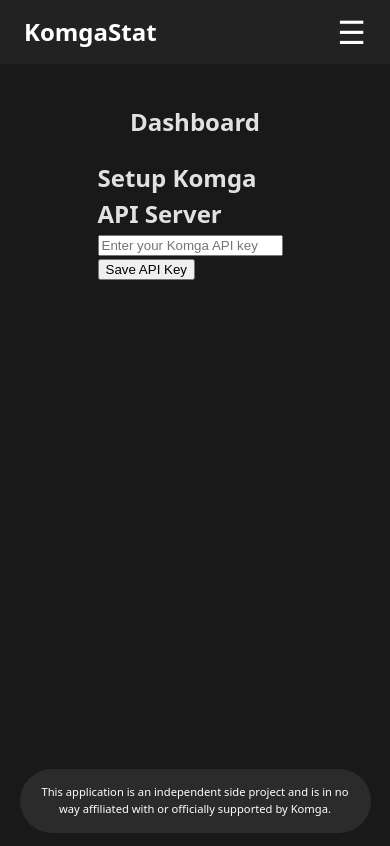
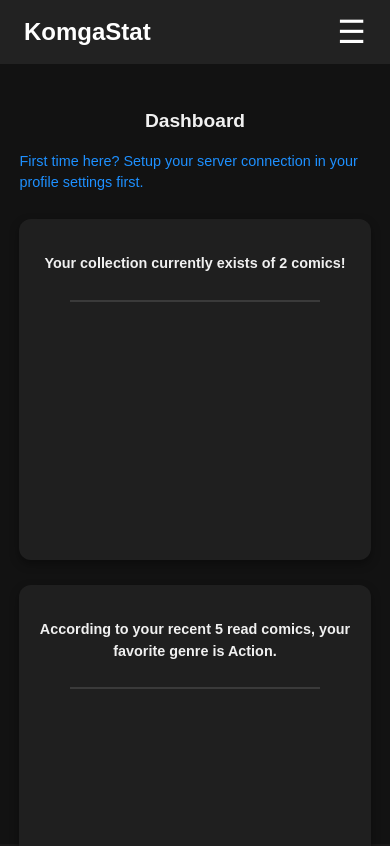
Before and after one commit to dannynoordamdev/KomgaStat, a React (Vite) app: page /dashboard in a window 390 px wide. Shown: the top 846 px of the page. Built offline with nearby package versions, Linux system fonts and the light colour scheme; no server answers.

Commit message:
Created profile component -> dashboard preparation components

```diff
--- a/package.json
+++ b/package.json
@@ -10,6 +10,9 @@
     "preview": "vite preview"
   },
   "dependencies": {
+    "@emotion/react": "^11.14.0",
+    "@emotion/styled": "^11.14.0",
+    "@mui/material": "^7.0.1",
     "firebase": "^11.6.0",
     "font-awesome": "^4.7.0",
     "react": "^19.0.0",
--- a/src/App.jsx
+++ b/src/App.jsx
@@ -6,6 +6,7 @@
 import Setup from './Pages/SetupPage'
 import Login from './Pages/Login'
 import Dashboard from './Pages/Dashboard'
+import Profile from './Pages/Profile'
 
 function App() {
   return (
@@ -16,11 +17,11 @@
         <Route path='/setup' element={<Setup />} />
         <Route path='/login' element={<Login />} />
         <Route path='/dashboard' element={<Dashboard />} />
+        <Route path='/profile' element={<Profile />} />
 
 
 
       </Routes>
-      <Footer />
     </Router>
   )
 }
--- a/src/Components/Navbar.jsx
+++ b/src/Components/Navbar.jsx
@@ -16,6 +16,19 @@
         return () => unsubscribe();
     }, []);
 
+    const handleClickOutside = (e) => {
+        if (menuOpen && !e.target.closest('.navbar-right') && !e.target.closest('.hamburger')) {
+            setMenuOpen(false);
+        }
+    };
+
+    useEffect(() => {
+        document.addEventListener('click', handleClickOutside);
+        return () => {
+            document.removeEventListener('click', handleClickOutside);
+        };
+    }, [menuOpen]);
+
     const handleLogout = async () => {
         try {
             await signOut(auth);
@@ -23,6 +36,16 @@
         } catch (error) {
             console.error("Logout error:", error);
         }
+        setMenuOpen(false); // Close the menu after logout
+    };
+
+    const handleProfile = () => {
+        navigate("/profile");
+        setMenuOpen(false);
+    };
+
+    const handleLinkClick = () => {
+        setMenuOpen(false); // Close menu when any link is clicked
     };
 
     return (
@@ -31,26 +54,25 @@
                 <Link to="/" className="logo">KomgaStat</Link>
             </div>
 
-            <div className="hamburger" onClick={() => setMenuOpen(!menuOpen)}>
+            <div className={`hamburger ${menuOpen ? "open" : ""}`} onClick={() => setMenuOpen(!menuOpen)}>
                 ☰
             </div>
 
             <div className={`navbar-right ${menuOpen ? "open" : ""}`}>
-
-                <a href="https://github.com/dannynoordamdev/komgastat" target="_blank" rel="noopener noreferrer">
+                <a href="https://github.com/dannynoordamdev/komgastat" target="_blank" rel="noopener noreferrer" onClick={handleLinkClick}>
                     <i className="fab fa-github"></i>
                 </a>
 
                 {user ? (
                     <div className="user-info">
                         <span className="user-email">{user.email}</span>
-                        <button onClick={handleLogout}>Sign Out</button>
-
+                        <button className="buttons" onClick={handleProfile}>Profile</button>
+                        <button className="buttons logout-btn" onClick={handleLogout}>Sign Out</button>
                     </div>
                 ) : (
                     <>
-                        <Link to="/login" className="login">Login</Link>
-                        <Link to="/setup" className="cta-button">Get Started</Link>
+                        <Link to="/login" className="login buttons" onClick={handleLinkClick}>Login</Link>
+                        <Link to="/setup" className="cta-button buttons" onClick={handleLinkClick}>Get Started</Link>
                     </>
                 )}
             </div>
--- a/src/Components/SetupAPIServer.jsx
+++ b/src/Components/SetupAPIServer.jsx
@@ -3,6 +3,7 @@
 import { auth } from "/Firebase/firebaseConfig.js";
 import { useNavigate } from "react-router-dom";
 import { onAuthStateChanged } from "firebase/auth";
+import '../Styling/Profile.css'
 
 const db = getFirestore();
 
@@ -55,6 +56,7 @@
             setRetrievedKey(apiKey);
             setApiKey("");
             alert("API Key saved securely, setup completed!");
+            window.location.reload();
         } catch (error) {
             console.error("Error saving API key:", error);
         }
@@ -73,28 +75,40 @@
 
             setRetrievedKey("");
             alert("API Key removed!");
+            window.location.reload();
+
         } catch (error) {
             console.error("Error removing API key:", error);
         }
     };
 
     return (
-        <div>
-            <h2>Setup Komga API Server</h2>
+        <div className="profile-container">
+            <hr/>
+            <p>Hosted URL of Komga server:</p>
+            <input
+                        type="text"
+                        placeholder="https://domain.com"
+                        value={apiKey}
+                        onChange={(e) => setApiKey(e.target.value)}
+                    />
+
             {retrievedKey ? (
                 <>
-                    <p>Your API key is securely stored.</p>
                     <button onClick={removeApiKey}>Remove API Key</button>
                 </>
             ) : (
+
                 <>
+                    <p>Komga API key</p>
+
                     <input
                         type="password"
                         placeholder="Enter your Komga API key"
                         value={apiKey}
                         onChange={(e) => setApiKey(e.target.value)}
                     />
-                    <button onClick={saveApiKey}>Save API Key</button>
+                    <button onClick={saveApiKey}>Save API Key + URL</button>
                 </>
             )}
         </div>
--- a/src/Pages/Dashboard.jsx
+++ b/src/Pages/Dashboard.jsx
@@ -1,31 +1,57 @@
-import React from "react"
+import React from "react";
 import { auth } from "/Firebase/firebaseConfig.js";
-import { onAuthStateChanged, signOut } from "firebase/auth";
+import { onAuthStateChanged } from "firebase/auth";
 import { useState, useEffect } from "react";
+import { Link } from "react-router-dom";
 import "../Styling/Dashboard.css";
-import SetupAPIServer from "../Components/SetupAPIServer";
 
 const Dashboard = () => {
-     const [user, setUser] = useState(null);
-
+    const [user, setUser] = useState(null);
 
     useEffect(() => {
         const unsubscribe = onAuthStateChanged(auth, (currentUser) => {
-             setUser(currentUser);
+            setUser(currentUser);
         });
         return () => unsubscribe();
     }, []);
 
-    return(
+    return (
         <>
-        <div className="dashboard-container">
+            <div className="dashboard-container">
+                <h1>Dashboard</h1>
+                <Link className="profilelink" to="/profile">
+                    First time here? Setup your server connection in your profile settings first.
+                </Link>
+            </div>
 
-        <h1>Dashboard</h1>
-        <SetupAPIServer />
+            <div className="insights-container">
+                <h3 className="insight-title">
+                    Your collection currently exists of {1 + 1} comics!
+                </h3>
+                <hr className="underline-title" />
+            </div>
 
-        </div>
+            <div className="insights-container">
+                <h3 className="insight-title">
+                    According to your recent 5 read comics, your favorite genre is {"Action"}.
+                </h3>
+                <hr className="underline-title" />
+            </div>
+            <div className="insights-container">
+                <h3 className="insight-title">
+                    Your collection currently exists of {1 + 1} comics!
+                </h3>
+                <hr className="underline-title" />
+            </div>
+
+            <div className="insights-container">
+                <h3 className="insight-title">
+                    According to your recent 5 read comics, your favorite genre is {"Action"}.
+                </h3>
+                <hr className="underline-title" />
+            </div>
         </>
-    )
+    );
 }
 
-export default Dashboard
+export default Dashboard;
--- a/src/Pages/Home.jsx
+++ b/src/Pages/Home.jsx
@@ -1,6 +1,7 @@
 import React from 'react'
 import { Link } from 'react-router-dom'
 import '../Styling/App.css'
+import Footer from '../Components/Footer'
 
 
 
@@ -13,6 +14,7 @@
         Don't have a Komga server yet? <a href="https://komga.org">Set one up now!</a>
       </p>
       <Link to="/setup" className="get-started-btn">View Insights!</Link>
+      <Footer/>
     </div>
   )
 }
--- /dev/null
+++ b/src/Pages/Profile.jsx
@@ -0,0 +1,85 @@
+import React, { useState, useEffect } from "react";
+import { auth } from "/Firebase/firebaseConfig.js";
+import { onAuthStateChanged } from "firebase/auth";
+import { getFirestore, doc, setDoc, getDoc, deleteField, updateDoc } from "firebase/firestore";
+import "../Styling/Profile.css";
+import SetupAPIServer from "../Components/SetupAPIServer";
+import { Link } from "react-router-dom";
+import { useNavigate } from "react-router-dom";
+
+const db = getFirestore();
+
+
+const Dashboard = () => {
+    const [retrievedKey, setRetrievedKey] = useState(null);
+    const [user, setUser] = useState(null);
+
+    useEffect(() => {
+        const unsubscribe = onAuthStateChanged(auth, (currentUser) => {
+            setUser(currentUser);
+        });
+
+        return () => unsubscribe();
+    }, []);
+
+    useEffect(() => {
+        if (!user) return;
+
+        const fetchApiKey = async () => {
+            try {
+                const userRef = doc(db, "users", user.uid);
+                const docSnap = await getDoc(userRef);
+
+                if (docSnap.exists() && docSnap.data().komgaApiKey) {
+                    setRetrievedKey(docSnap.data().komgaApiKey);
+                } else {
+                    setRetrievedKey(""); // No API key found
+                }
+            } catch (error) {
+                console.error("Error fetching API key:", error);
+                setRetrievedKey(null); // Error occurred while fetching key
+            }
+        };
+
+        fetchApiKey();
+    }, [user]);
+
+    return (
+        <div className="profile-container">
+            <h1>Profile</h1>
+            {user ? (
+                <div>
+                <p>Welcome, {user.email.split('@')[0]}</p>
+                <hr />
+                </div>
+            ) : (
+                <p>Loading...</p>
+            )}
+
+            {retrievedKey === null ? (
+                <div>
+                    <p>Error fetching API key. Please try again later.</p>
+                    <SetupAPIServer />
+                </div>
+            ) : retrievedKey === "" ? (
+                <div>
+                    <p>There is no API key yet.</p>
+                    <SetupAPIServer />
+                </div>
+            ) : (
+                <div>
+                <p>There is a known API key.</p>
+                <SetupAPIServer />
+
+                </div>
+
+            )}
+                <Link to="/dashboard" className="get-started-btn">Back to dashboard!</Link>
+                <a href="https://komga.org/">Unsure how to obtain an API key?</a>
+
+        </div>
+
+    );
+};
+
+export default Dashboard;
--- a/src/Styling/Dashboard.css
+++ b/src/Styling/Dashboard.css
@@ -2,6 +2,9 @@
     margin: 0;
     padding: 0;
     height: 100%;
+    font-family: 'Arial', sans-serif;
+    background-color: #121212; /* Dark background */
+    color: #f0f0f0; /* Light text for contrast */
 }
 
 .dashboard-container {
@@ -9,21 +12,82 @@
     justify-content: center;
     align-items: center;
     flex-direction: column;
-    padding: 40px;
-    width: 50%;
+    width: 100%;
     max-width: 90vw;
-    gap: 20px;
     margin: auto;
+    padding-top: 30px;
 }
 
-.dashboard-container h1, h2 {
-    margin: 0;
-    font-weight: 600;
+.dashboard-container h1 {
+    margin-bottom: 15px;
+    font-size: 2rem;
+    color: #f0f0f0; /* White text for header */
 }
 
-.dashboard-container p {
-    margin: 0;
-    line-height: 1.5;
-    max-width: 600px;
+.profilelink {
+    font-size: 1.1rem;
+    color: #1e90ff; /* Light blue link */
+    text-decoration: none;
+    transition: color 0.2s ease;
+}
+
+.profilelink:hover {
+    color: #3a92d2; /* Darker blue for hover */
+}
+
+.insights-container {
+    display: flex;
+    justify-content: center;
+    align-items: center;
+    flex-direction: column;
+    max-width: 80vw;
+    margin: auto;
+    margin-top: 25px;
+    background-color: #1f1f1f; /* Dark card background */
+    border-radius: 12px;
+    padding: 20px;
+    padding-bottom: 250px;
+    box-shadow: 0 4px 10px rgba(0, 0, 0, 0.356); /* Soft shadow for depth */
+}
+
+.insights-container .underline-title {
+    width: 80%;
+    border: 0;
+    border-top: 2px solid #3a3a3a; /* Lighter gray line */
+    margin-top: 15px;
+}
+
+.insight-title {
+    font-size: 1.2rem;
+    font-weight: 600;
+    margin-bottom: 10px;
     text-align: center;
+    color: #f0f0f0; /* Light text for the titles */
 }
+
+@media (max-width: 1000px) {
+    .dashboard-container h1 {
+        font-size: 1.5rem;
+    }
+    .insight-title {
+        font-size: 1rem;
+    }
+}
+
+@media (max-width: 800px) {
+    .dashboard-container {
+        font-size: 0.9rem;
+    }
+    .insight-title {
+        font-size: 0.9rem;
+    }
+    .profilelink {
+        font-size: 0.9rem;
+    }
+}
+
+@media (max-width: 490px) {
+    .dashboard-container h1 {
+        font-size: 1.2rem;
+    }
+}
--- a/src/Styling/Footer.css
+++ b/src/Styling/Footer.css
@@ -12,6 +12,7 @@
     font-size: 1rem;
     text-align: center;
     border-radius: 60px;
+    margin-bottom: 15px;
   }
 
 @media (max-width: 768px) {
--- a/src/Styling/Navbar.css
+++ b/src/Styling/Navbar.css
@@ -18,6 +18,7 @@
   display: flex;
   align-items: center;
   gap: 15px;
+  transition: transform 0.3s ease, opacity 0.3s ease;
 }
 
 .user-info {
@@ -53,10 +54,14 @@
     width: 100%;
     padding: 1rem 0;
     text-align: center;
+    opacity: 0;
+    transform: translateY(-20px);
   }
 
   .navbar-right.open {
     display: flex;
+    opacity: 1;
+    transform: translateY(0);
   }
 
   .user-info {
--- /dev/null
+++ b/src/Styling/Profile.css
@@ -0,0 +1,26 @@
+html, body {
+    margin: 0;
+    padding: 0;
+    height: 100%;
+}
+
+.profile-container{
+    display: flex;
+    justify-content: center;
+    align-items: center;
+    flex-direction: column;
+    width: 100%;
+    max-width: 90vw;
+    margin: auto;
+    padding-top: 25px;
+    gap: 20px;
+
+}
+
+.profile-container h1, p, button{
+    display: flex;
+    margin: 0;
+    justify-content: center;
+    align-items: center;
+
+}
```
Also changed, not shown: src/Styling/SetupPageStyling.css (+11 -11 lines), 1 other file (tests, documents, lock files or other folders).
